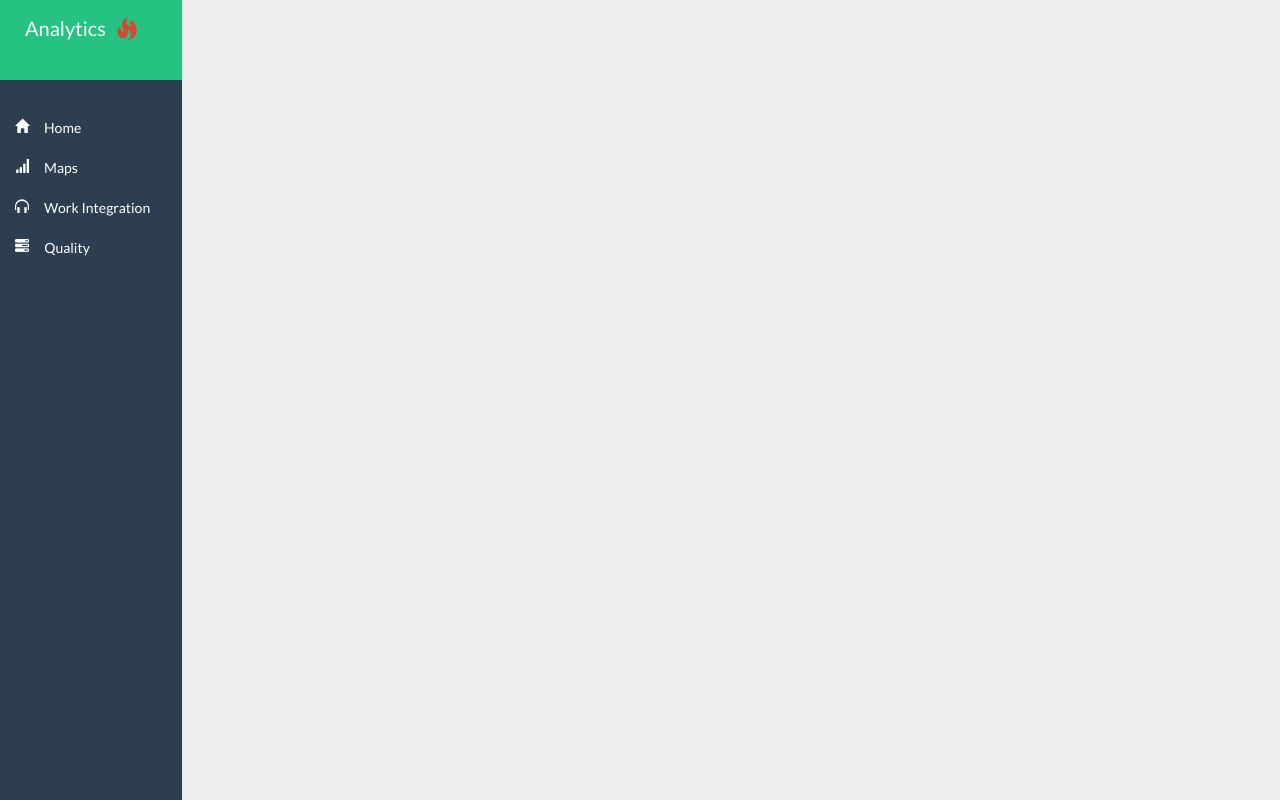
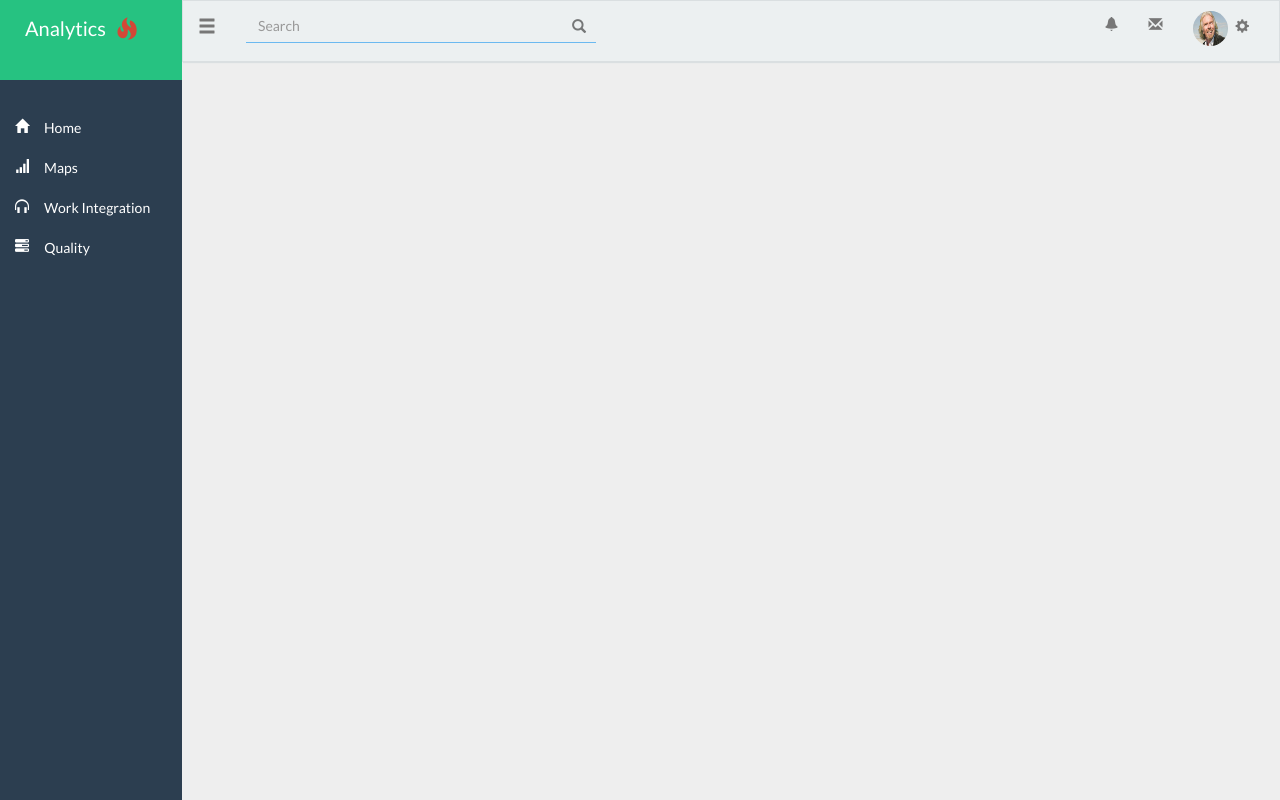
Before and after one commit to SanthoshRaju91/project-initiation, a website built with webpack: page app/index.html in a window 1280 px wide. Built offline with nearby package versions, Linux system fonts and the light colour scheme; files whose address does not match are found by name.

Commit message:
Committing the main nav bar

```diff
--- a/app/index.html
+++ b/app/index.html
@@ -21,8 +21,11 @@
     <!--Side Nav Bar-->
     <div class="side-nav-bar">
       <div class="nav-bar-header">
-        <h2>Analytics</h2>
+        <h2 class="visible-sm visible-lg visible-md menu-header">Analytics</h2>
         <i class="glyphicon glyphicon-fire"></i>
+      </div>
+      <div class="weather-notification">
+        <span class=""></span>
       </div>
       <ul>
         <li>
@@ -53,7 +56,47 @@
     </div> <!-- end of side-nav-bar -->
 
     <div class="body-content">
-
+      <nav class="navbar navbar-default navbar-custom">
+        <div class="container-fluid">
+          <div class="navbar-header">
+            <button type="button" class="navbar-toggle collapsed" data-toggle="collapse" data-target="#bs-example-navbar-collapse-1" aria-expanded="false">
+              <span class="sr-only">Toggle navigation</span>
+              <span class="icon-bar"></span>
+              <span class="icon-bar"></span>
+              <span class="icon-bar"></span>
+            </button>
+            <a class="navbar-brand" href="#">
+              <i class="glyphicon glyphicon-menu-hamburger collapse-icon"></i>
+            </a>
+          </div>
+          <div class="collapse navbar-collapse" id="bs-example-navbar-collapse-1">
+            <div class="navbar-form navbar-left" role="search">
+              <div class="form-group has-feedback">
+                <input type="text" class="form-control" placeholder="Search">
+                <i class="glyphicon glyphicon-search form-control-feedback"></i>
+             </div>
+            </div>
+            <ul class="nav navbar-nav navbar-right navbar-options">
+              <li>
+                <a href="#">
+                  <i class="glyphicon glyphicon-bell"></i>
+                </a>
+              </li>
+              <li>
+                <a href="#">
+                  <i class="glyphicon glyphicon-envelope"></i>
+                </a>
+              </li>
+              <li class="user-section">
+                <a>
+                  <img src="assets/rbranson.jpg" class="img-circle" width="35" height="35"></img>
+                  <i class="glyphicon glyphicon-cog"></i>
+                </a>
+              </li>
+            </ul>
+          </div>
+        </div>
+      </nav>
     </div>
     <!-- @if NODE_ENV='dev' -->
     <script src="app.bundle.js"></script>
--- a/app/styles/base.scss
+++ b/app/styles/base.scss
@@ -1,3 +1,4 @@
+@import 'utils/media-queries';
 @import 'utils/color-palette';
 @import 'utils/fonts';
 @import 'utils/common';
--- a/app/styles/utils/color-palette.scss
+++ b/app/styles/utils/color-palette.scss
@@ -1,5 +1,6 @@
 /*Setting the color palettes*/
 $White: #fff;
+$Black: #000;
 $ValenciaRed: #D64541;
 $RoyalBlue: #4183D7;
 $MalibuBlue: #6BB9F0;
@@ -18,9 +19,11 @@ $facebook: #3B5998;
 $twitter: #4099FF;
 $google: #d34836;
 $MadisonBlue: #2C3E50;
+$IronGray: #DADFE1;
 
 $Background1: $GalleryGrey;
 $Background2:$PorcelainGrey;
+$Background3: $IronGray;
 $SideBarBackground: $MadisonBlue;
 
 $PrimaryColor1: $ValenciaRed;
@@ -29,4 +32,4 @@ $PrimaryColor3: $EcstasyOrange;
 $PrimaryColor4: $JacksonsPurple;
 
 $RGBA1: rgba(255, 255, 255, 0.7);
-$RGBA2: rgba(255, 255, 255, 0.2);
+$RGBA2: rgba(34, 49, 63, 0.5);
--- a/app/styles/utils/common.scss
+++ b/app/styles/utils/common.scss
@@ -16,6 +16,9 @@ body {
     width: 13em;
     height: 100%;
     background-color: $SideBarBackground;
+    transition: width 0.2s linear;
+    -moz-transition: width 0.2s linear;
+    -webkit-transition: width 0.2s linear;
 
     .nav-bar-header {
       background-color: $LightGreen;
@@ -72,15 +75,62 @@ body {
         }
 
         &:hover {
-          border-left: 1px solid $CinnabarRed;
+          border-left: 1px solid $MalibuBlue;
           background: $RGBA2;
           cursor: pointer;
         }
       }
     }
+
+    @media screen and (max-width: $break-small) {
+      width: 4em;
+    }
   }
   .body-content {
-    margin-left: 14em;
-    width: 85%;
+    margin-left: 13em;
+    width: 85.8%;
+    .navbar-custom {
+      height: 62px;
+      border-radius: 0px;
+      margin: 0;
+      padding: 0;
+      border-color: $Background3;
+      background-color: $Background2;
+      box-shadow: 1px 1px 1px $Background3;
+
+      .navbar-collapse {
+        .navbar-form {
+          .has-feedback {
+            .form-control {
+              width: 350px;
+              border: none;
+              background: transparent;
+              box-shadow: 0 0 0;
+              border-radius: 0px;
+              border-bottom: 1px solid $MalibuBlue;
+            }
+            .form-control-feedback {
+              color: $Black;
+              opacity: 0.5;
+            }
+          }
+        }
+      }
+      .navbar-collapse {
+        ul {
+          .user-section {
+            position: relative;
+            top: -5px;
+
+            a {
+              cursor: pointer;
+              i {
+                padding-left: 5px;
+              }
+            }
+          }
+        }
+      }
+    }
   }
 }
--- /dev/null
+++ b/app/styles/utils/media-queries.scss
@@ -0,0 +1,2 @@
+$break-small: 768px;
+$break-small-only: 320px;
```
Also changed, not shown: app/asset/rbranson.jpg (added), dist/assets/rbranson.jpg (added), dist/index.html, dist/style.css.
